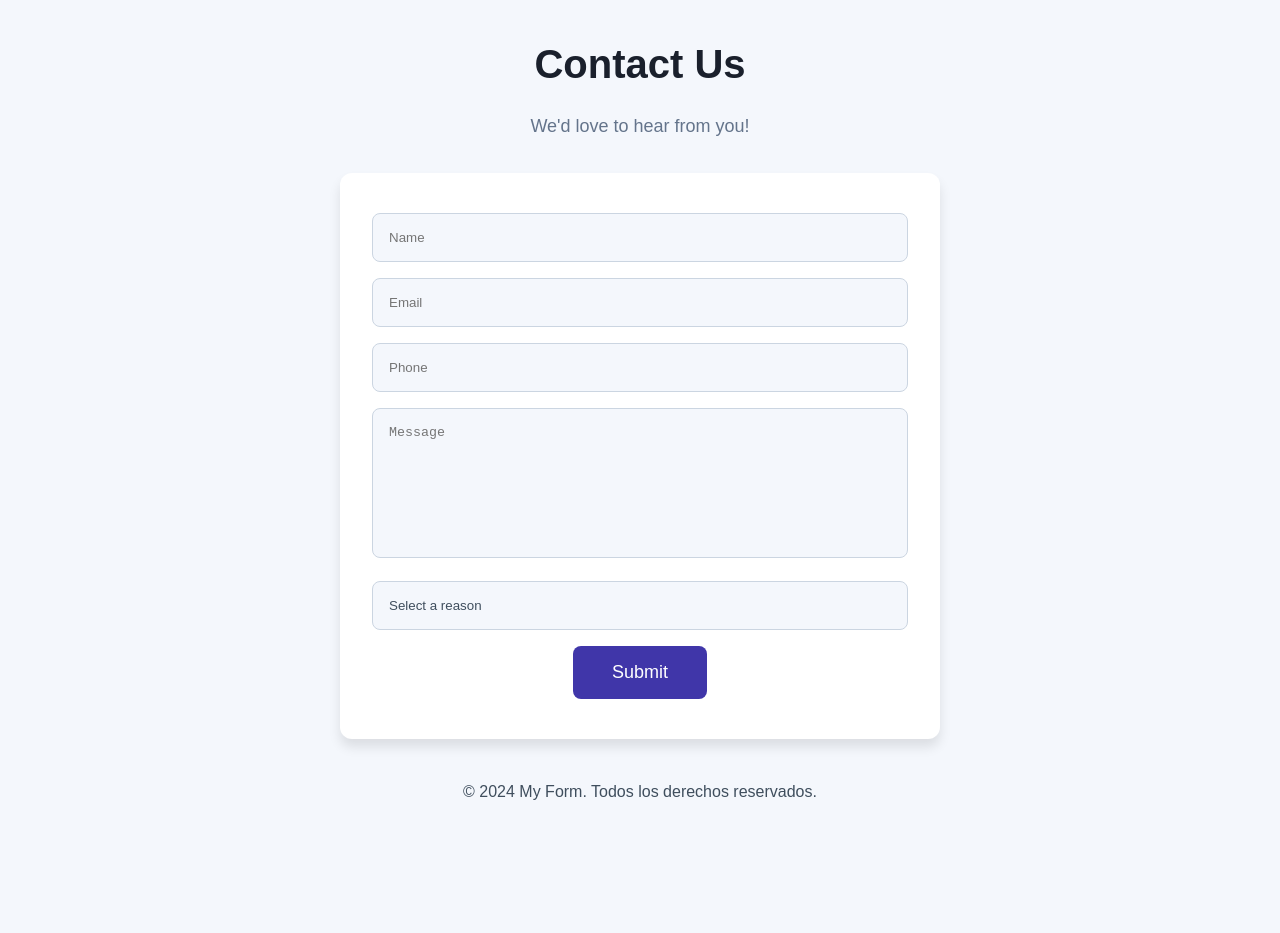
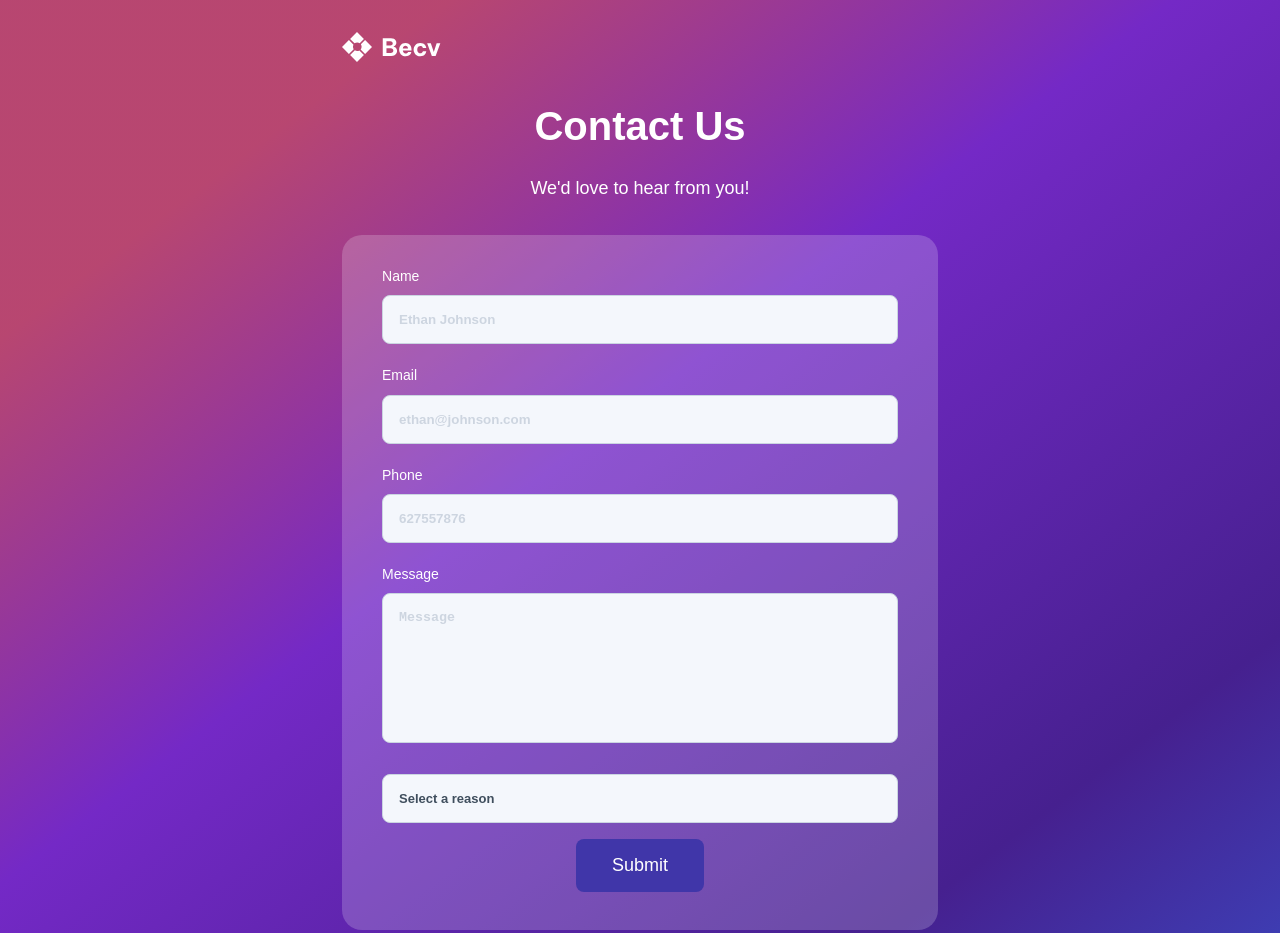
Before and after one commit to AgustinPedrote/responsive-web-starter, a plain HTML site: page index.html in a window 1280 px wide. Shown: the top 933 px of the page. Before the commit the page ends 857 px from the top, so only its background shows below. Drawn offline with Linux system fonts and the light colour scheme.

Commit message:
Finished

```diff
--- a/css/styles.css
+++ b/css/styles.css
@@ -23,10 +23,12 @@ a {
 
 /* Estilos para el body */
 body {
+  background-image: url(../images/bg-image.svg);
+  background-size: cover;
+  background-repeat: no-repeat;
   min-height: 100vh;
   max-width: 1280px;
   margin: 0 auto;
-  background: #f4f7fc;
   color: #3f4e5d;
   font-family: "Be Vietnam Pro", sans-serif;
   line-height: 1.6;
@@ -42,6 +44,21 @@ main {
   text-align: center;
 }
 
+.box {
+  max-width: 1000px;
+  background-color: rgba(248, 250, 252, 0.2);
+  border-radius: 20px;
+  padding: 30px 40px;
+  align-self: center;
+  margin: 1rem 0 2rem 0;
+}
+
+.icon-container {
+  display: flex;
+  justify-content: flex-start;
+  margin-bottom: 2rem;
+}
+
 .top-section {
   margin-bottom: 2rem;
 }
@@ -49,22 +66,43 @@ main {
 .title {
   font-size: 2.5rem;
   margin-bottom: 1rem;
-  color: #1a202c;
+  color: #ffffff;
 }
 
 .description {
   font-size: 1.125rem;
   font-weight: 300;
-  color: #64748b;
+  color: #ffffff;
 }
 
-.contact-form {
-  max-width: 600px;
-  width: 100%;
-  padding: 2rem;
-  background-color: #ffffff;
-  border-radius: 12px;
-  box-shadow: 0 8px 12px rgba(0, 0, 0, 0.1);
+.contact-form input[type="text"],
+.contact-form input[type="email"],
+.contact-form input[type="tel"] {
+  margin-bottom: 20px;
+}
+
+#reason {
+  margin-top: 15px;
+}
+
+.form-label {
+  font-size: 14px;
+  color: white;
+  text-align: left;
+}
+
+#name::placeholder,
+#email::placeholder,
+#phone::placeholder,
+#message::placeholder {
+  color: #cdd5e0;
+  font-weight: 600;
+}
+
+select.form-select {
+  font-size: 13px;
+  font-weight: 700;
+  color: #111729;
 }
 
 .contact-form input,
@@ -108,6 +146,7 @@ footer {
   padding: 20px;
   text-align: center;
   margin-top: 20px;
+  color: #ffffff;
 }
 
 /* Mensaje de confirmación */
--- a/index.html
+++ b/index.html
@@ -12,17 +12,40 @@
   <main>
     <!--TODO: Sección superior con el título-->
     <div class="top-section">
+      <div class="icon-container">
+        <img src="images/contact-form-icon.svg" alt="contact-form-icon" />
+      </div>
+
       <h3 class="title">Contact Us</h3>
+
       <p class="description">We'd love to hear from you!</p>
     </div>
 
     <!--TODO: Formulario de contacto-->
+    <div class="box">
       <form class="contact-form" id="contactForm">
-      <input type="text" name="name" id="name" placeholder="Name" required />
-      <input type="email" name="email" id="email" placeholder="Email" required />
-      <input type="tel" name="phone" id="phone" placeholder="Phone" required />
+        <div class="form-label">
+          <label for="name"><span>Name</span></label>
+        </div>
+        <input type="text" name="name" id="name" placeholder="Ethan Johnson" required />
+
+        <div class="form-label">
+          <label for="email"><span>Email</span></label>
+        </div>
+        <input type="email" name="email" id="email" placeholder="ethan@johnson.com" required />
+
+
+        <div class="form-label">
+          <label for="tel"><span>Phone</span></label>
+        </div>
+        <input type="tel" name="phone" id="phone" placeholder="627557876" required />
+
+        <div class="form-label">
+          <label for="message"><span>Message</span></label>
+        </div>
         <textarea name="message" id="message" cols="30" rows="10" placeholder="Message" required></textarea>
-      <select name="reason" id="reason" required>
+
+        <select name="reason" id="reason" class="form-select" required>
           <option value="" disabled selected>Select a reason</option>
           <option value="feedback">Feedback</option>
           <option value="question">Question</option>
@@ -31,6 +54,7 @@
         </select>
         <button type="submit">Submit</button>
       </form>
+    </div>
 
     <!-- Mensaje de confirmación oculto por defecto -->
     <div class="confirmation-message" id="confirmationMessage">
```
Also changed, not shown: images/Expand_down.svg (added), images/bg-image.svg (added), images/blur-bg.svg (deleted), images/contact-form-icon.svg (added), images/devchallenges-logo.svg (deleted), images/favicon.ico (deleted), images/logo.svg (deleted). Lines whose indentation alone changed are shown as unchanged.
